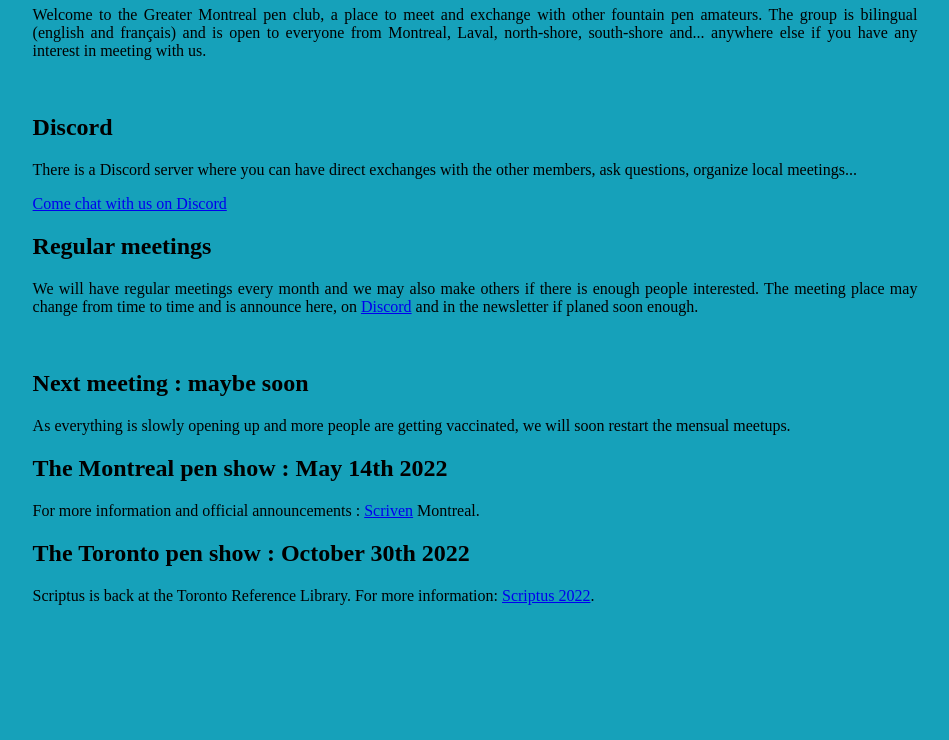
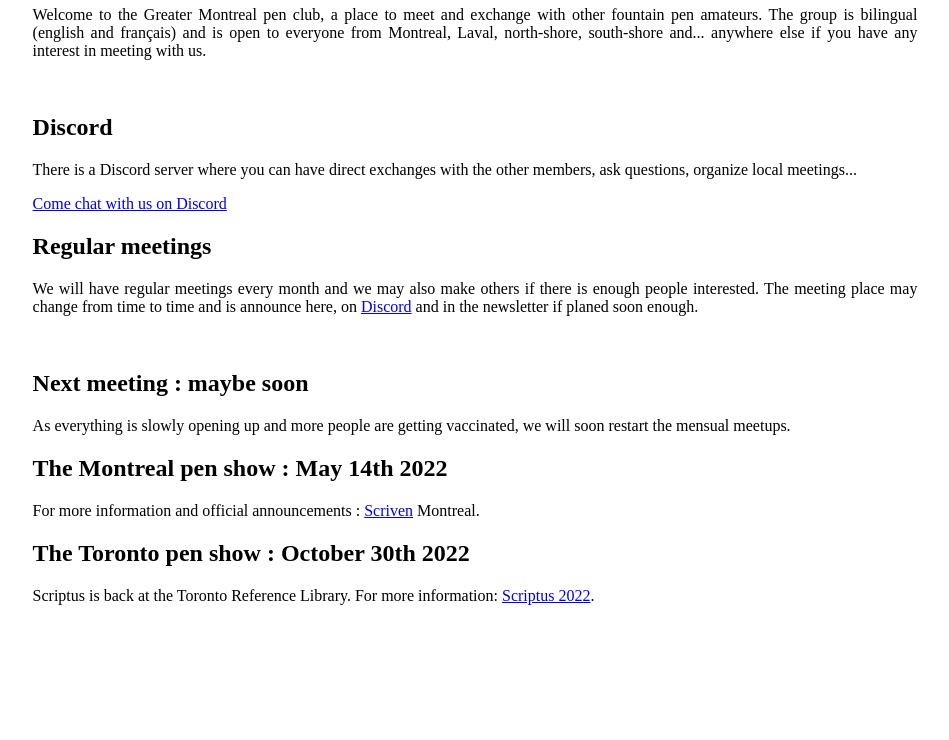
Before and after one commit to mtlpenclub/mtlpenclub.github.io, a plain HTML site: page index.html in a window 1280 px wide. Shown: the part 60-800 px from the top of the page, without its empty margins (165-1114 px from the left). Drawn offline with Linux system fonts and the light colour scheme.

Commit message:
No backgroung

```diff
--- a/index.html
+++ b/index.html
@@ -17,7 +17,8 @@ text-align: justify;
 </style>
 </head>
 
-<body style="background-color:#16a1ba;">
+<!--body style="background-color:#77c7ca;" -->
+<body>
   <div class="center">
   <h1> Montreal Pen Club</h1>
   </div>
```
